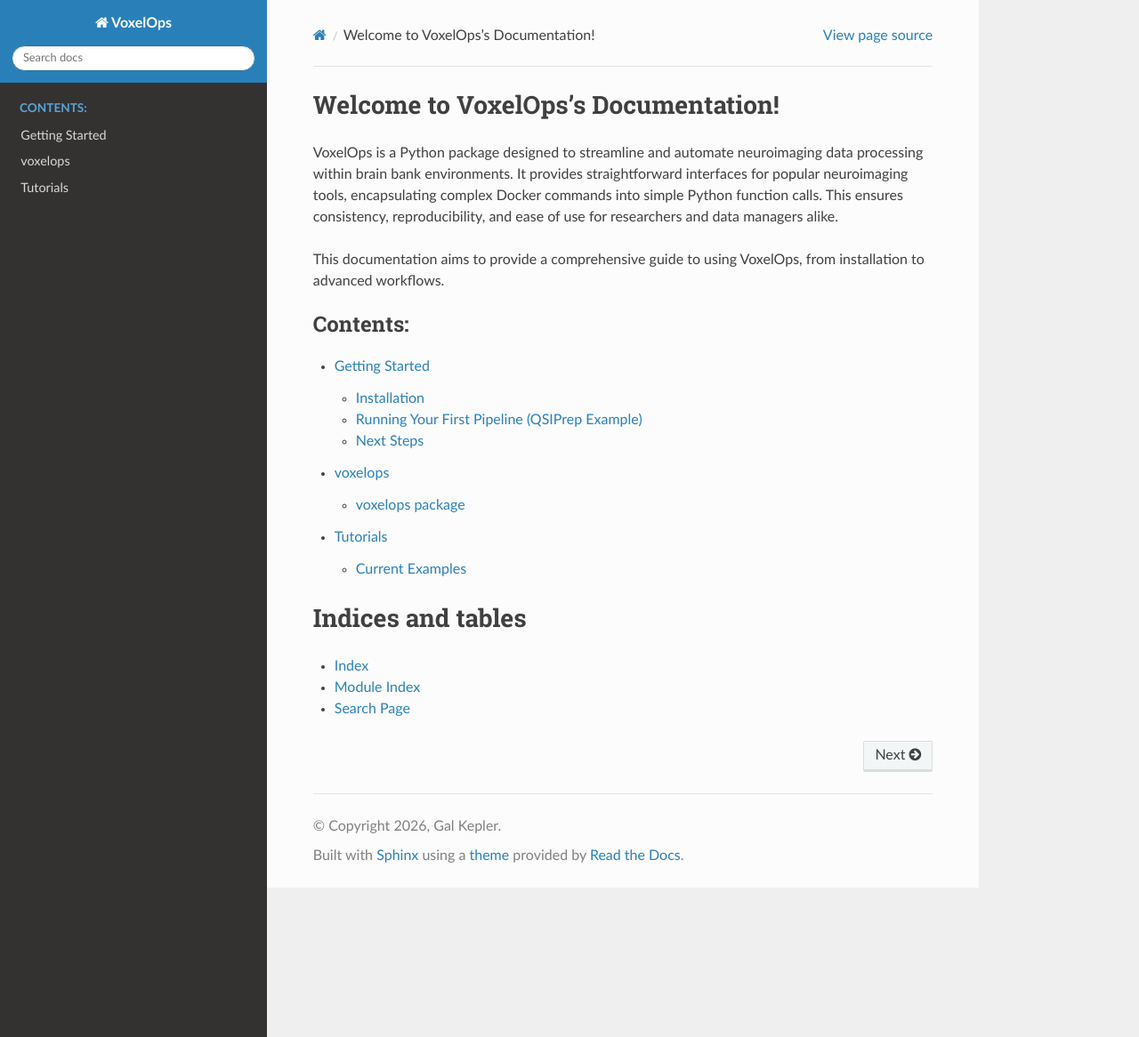
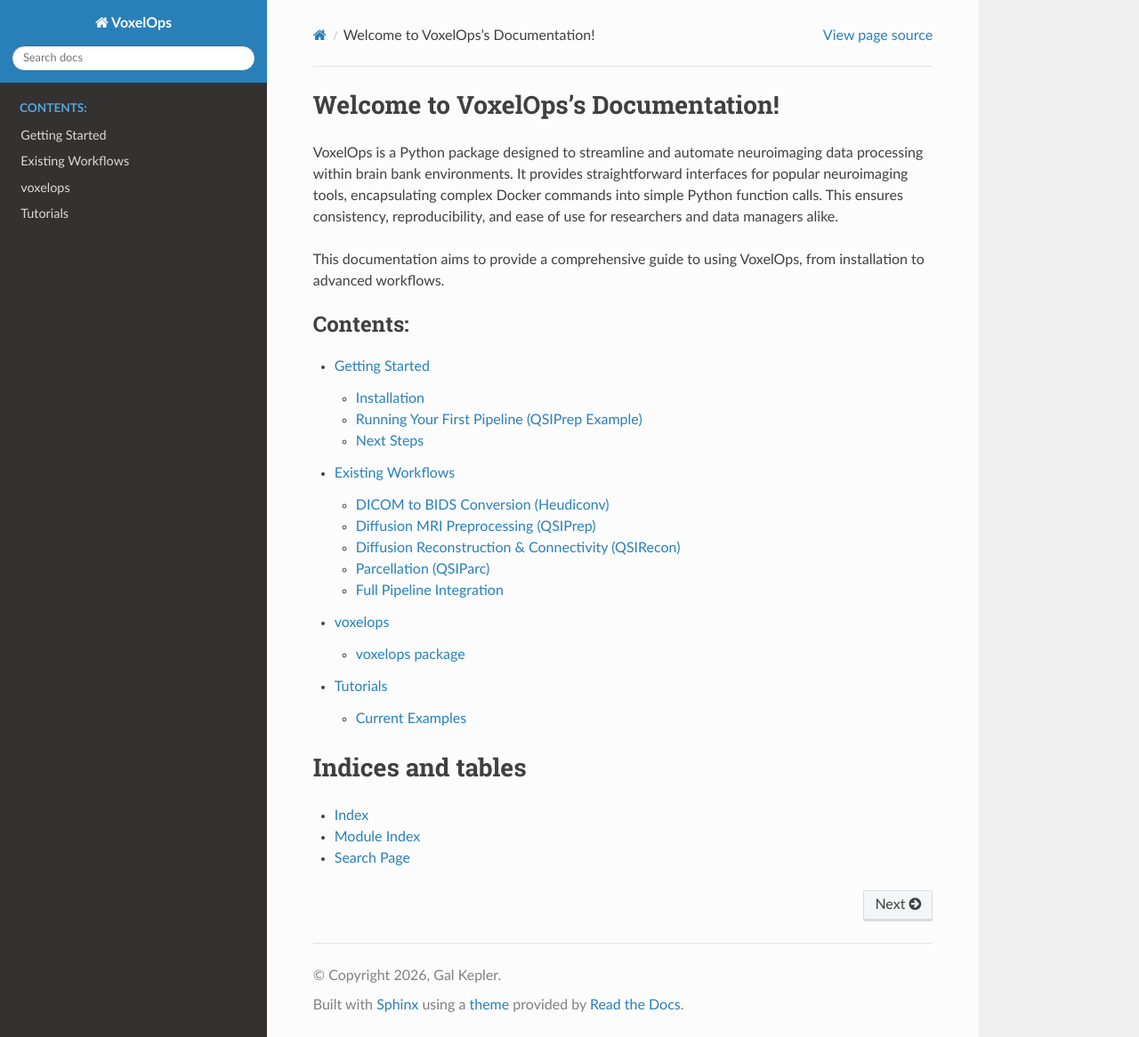
Before and after one commit to GalKepler/VoxelOps, a Sphinx documentation site: the page built from docs/index.rst, in a window 1280 px wide and 1166 px high. Shown: the whole window at 89% size. Built offline with Sphinx 7.4.7 and the Read the Docs theme 3.1.0, drawn with Linux system fonts in a browser that asks for light colours; pages that are not in the unit, such as notebooks, are missing from menus; some of the changed lines change nothing that is shown.

Commit message:
feat: Add Existing Workflows section to documentation

```diff
--- a/docs/index.rst
+++ b/docs/index.rst
@@ -15,6 +15,7 @@
    :caption: Contents:
 
    getting_started
+   workflows
    source/modules
    tutorials
 
--- /dev/null
+++ b/docs/workflows.rst
@@ -0,0 +1,84 @@
+Existing Workflows
+===================
+
+VoxelOps is designed to facilitate common neuroimaging data processing workflows. This section outlines established workflows and how VoxelOps components can be integrated to build robust pipelines.
+
+DICOM to BIDS Conversion (Heudiconv)
+------------------------------------
+
+This workflow focuses on converting raw DICOM data into the Brain Imaging Data Structure (BIDS) format using `Heudiconv`. This is often the first step in any neuroimaging pipeline, ensuring standardized data organization.
+
+**Procedure:** :func:`voxelops.run_heudiconv`
+**Inputs:** :class:`voxelops.HeudiconvInputs`
+**Configuration:** :class:`voxelops.HeudiconvDefaults`
+
+**Key Steps:**
+
+1.  **Data Acquisition**: Obtain DICOM data from MRI scanners.
+2.  **Heuristic Definition**: Write a ``heuristic.py`` file to define how DICOM sequences map to BIDS entities.
+3.  **VoxelOps Execution**: Use :func:`~voxelops.run_heudiconv` to automate the conversion within a Docker container.
+4.  **Post-processing**: VoxelOps includes optional post-processing steps (see :func:`voxelops.utils.bids.post_process_heudiconv_output`) to refine BIDS outputs, such as adding ``IntendedFor`` fields to fieldmap JSONs.
+
+**Example**:
+A full example demonstrating the Heudiconv workflow can be found at `examples/full_pipeline.py`.
+
+Diffusion MRI Preprocessing (QSIPrep)
+-------------------------------------
+
+After data is in BIDS format, `QSIPrep` is used for comprehensive preprocessing of diffusion MRI (dMRI) data. This involves motion correction, eddy current correction, susceptibility distortion correction, and co-registration to anatomical images.
+
+**Procedure:** :func:`voxelops.run_qsiprep`
+**Inputs:** :class:`voxelops.QSIPrepInputs`
+**Configuration:** :class:`voxelops.QSIPrepDefaults`
+
+**Key Steps:**
+
+1.  **BIDS Dataset**: Ensure you have a BIDS-compliant dataset, potentially generated by the Heudiconv workflow.
+2.  **VoxelOps Execution**: Run :func:`~voxelops.run_qsiprep` with your BIDS directory and participant labels. QSIPrep will generate preprocessed dMRI derivatives.
+
+**Example**:
+Refer to `examples/qsiprep.py` and the Getting Started guide for a practical demonstration.
+
+Diffusion Reconstruction & Connectivity (QSIRecon)
+--------------------------------------------------
+
+Following QSIPrep, `QSIRecon` performs advanced reconstruction of diffusion signals and calculates various connectivity measures.
+
+**Procedure:** :func:`voxelops.run_qsirecon`
+**Inputs:** :class:`voxelops.QSIReconInputs`
+**Configuration:** :class:`voxelops.QSIReconDefaults`
+
+**Key Steps:**
+
+1.  **QSIPrep Derivatives**: QSIRecon requires outputs from QSIPrep.
+2.  **Reconstruction Specification**: Define a ``recon_spec.yaml`` file detailing the desired reconstruction models (e.g., DSI, CSD) and processing steps.
+3.  **VoxelOps Execution**: Use :func:`~voxelops.run_qsirecon` to execute QSIRecon, generating reconstructed images and connectivity matrices.
+
+**Example**:
+See `examples/qsirecon.py` for an example of setting up and running a QSIRecon pipeline.
+
+Parcellation (QSIParc)
+-----------------------
+
+The `parcellate` package, integrated through VoxelOps, allows for parcellation of QSIRecon outputs, creating region-of-interest (ROI) specific data.
+
+**Procedure:** :func:`voxelops.run_qsiparc`
+**Inputs:** :class:`voxelops.QSIParcInputs`
+**Configuration:** :class:`voxelops.QSIParcDefaults`
+
+**Key Steps:**
+
+1.  **QSIRecon Outputs**: Ensure QSIRecon has been successfully run and its outputs are available.
+2.  **Atlas Selection**: QSIParc can auto-discover atlases from your QSIRecon derivatives or you can explicitly specify them.
+3.  **VoxelOps Execution**: Execute :func:`~voxelops.run_qsiparc` to perform parcellation, generating TSV files with ROI-level metrics.
+
+**Example**:
+An example of running QSIParc is available in `examples/qsiparc.py`.
+
+Full Pipeline Integration
+-------------------------
+
+VoxelOps is designed to chain these procedures into a complete neuroimaging pipeline, enabling seamless processing from raw DICOMs to advanced connectivity measures.
+
+**Example**:
+A comprehensive example demonstrating a full pipeline (Heudiconv -> QSIPrep -> QSIRecon -> QSIParc) is provided in `examples/full_pipeline.py`.
```
